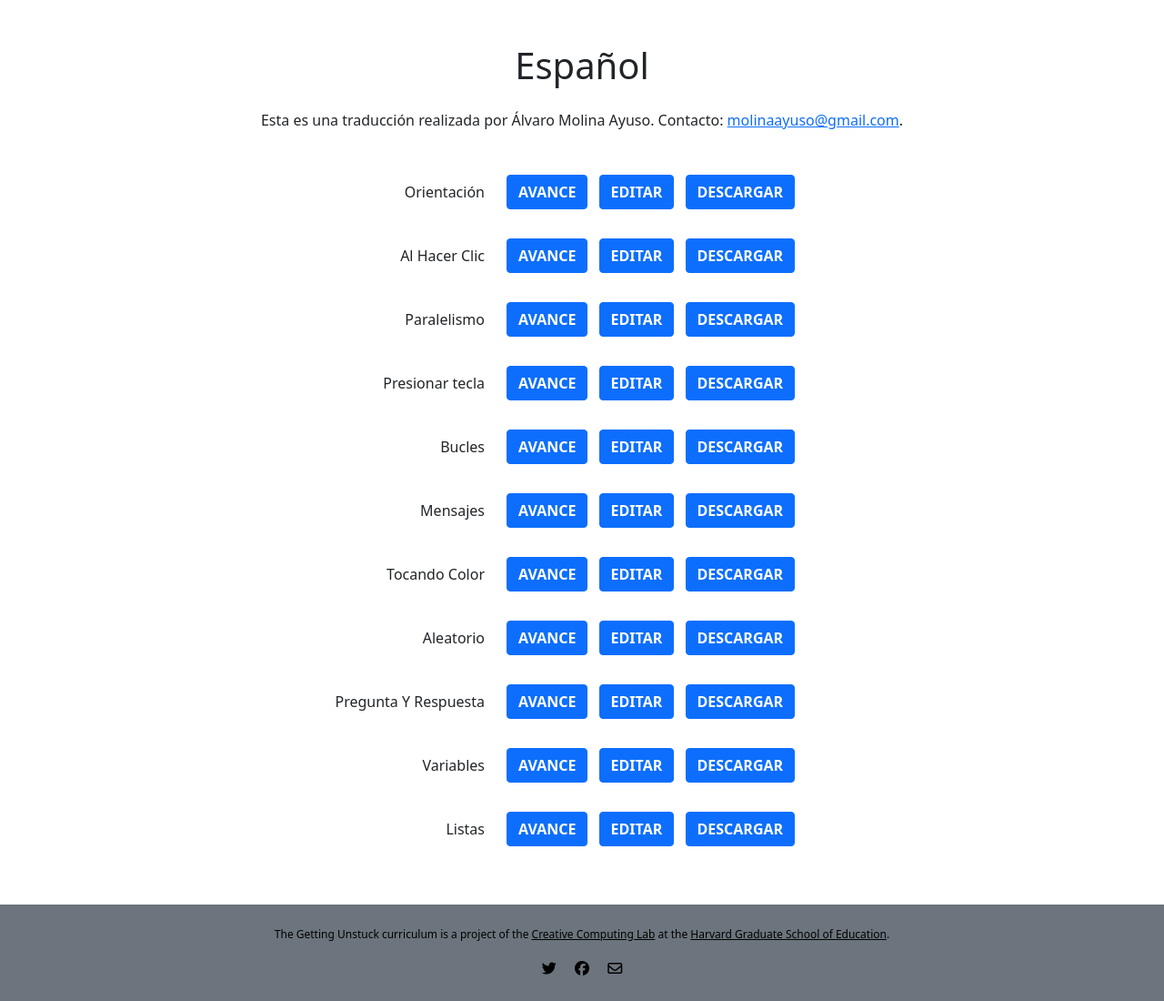
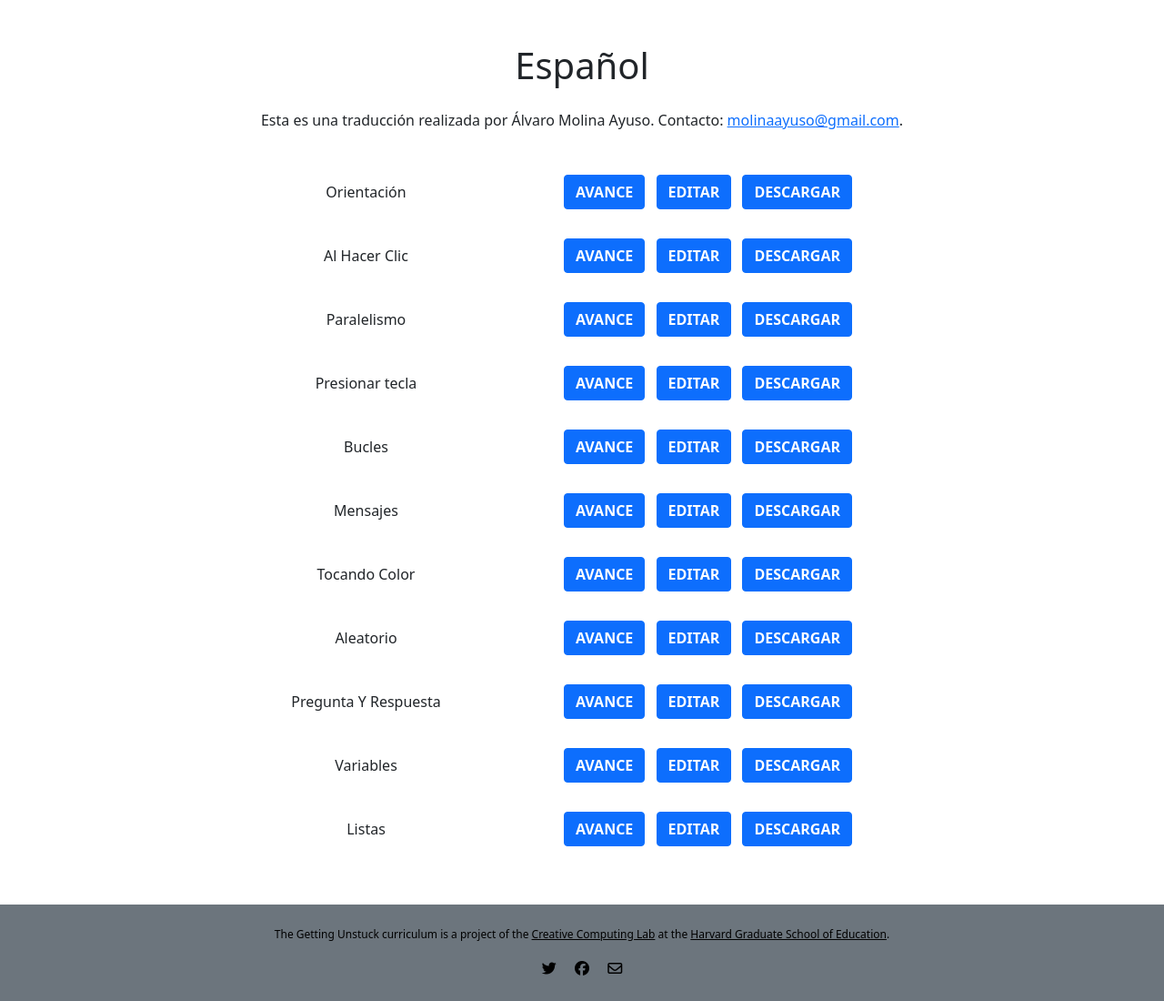
Before and after one commit to GSE-CCL/unstuck-curriculum, a Flask app: a page that uses app/templates/translation.html in a window 1280 px wide. Shown: the part 90-1190 px from the top of the page at 91% size. Run offline with Flask 2, Linux system fonts and the light colour scheme; style sheets or scripts are compiled from the project's sources; some libraries are stand-ins or nearby versions.

Commit message:
Refine translation page layout

```diff
--- a/app/templates/translation.html
+++ b/app/templates/translation.html
@@ -18,14 +18,16 @@
         </div>
         {%for module in modules %}
             <div class="row bg-white">
-                <div class="col-lg-5 mx-auto align-self-center">
-                    <div class="text-end">{{module['title']|safe}}</div>
+                <div class="col-lg-2"></div>
+                <div class="col-lg-3 mx-auto align-self-center text-center">
+                    {{module['title']|safe}}
                 </div>
-                <div class="col-lg-7 mx-auto my-3">
+                <div class="col-lg-5 mx-auto my-3 text-center">
                     <a class="btn btn-primary me-2" href="{{module['preview']}}" target="_blank" role="button">{{localized_preview}}</a>
                     <a class="btn btn-primary me-2" href="{{module['edit']}}" target="_blank" role="button">{{localized_edit}}</a>
                     <a class="btn btn-primary me-2" href="{{module['download']}}" target="_blank" role="button">{{localized_download}}</a>
                 </div>
+                <div class="col-lg-2"></div>
             </div>
         {%endfor%}
     </div>
```
